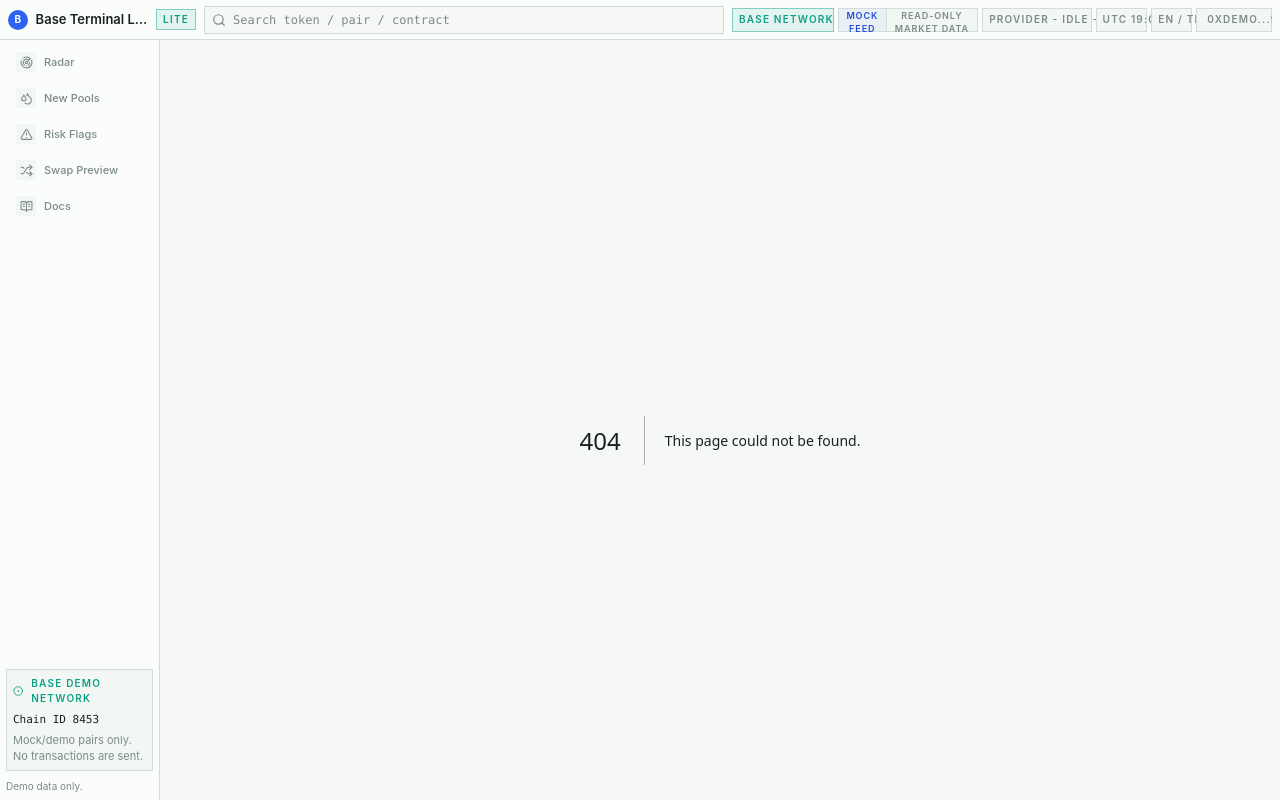
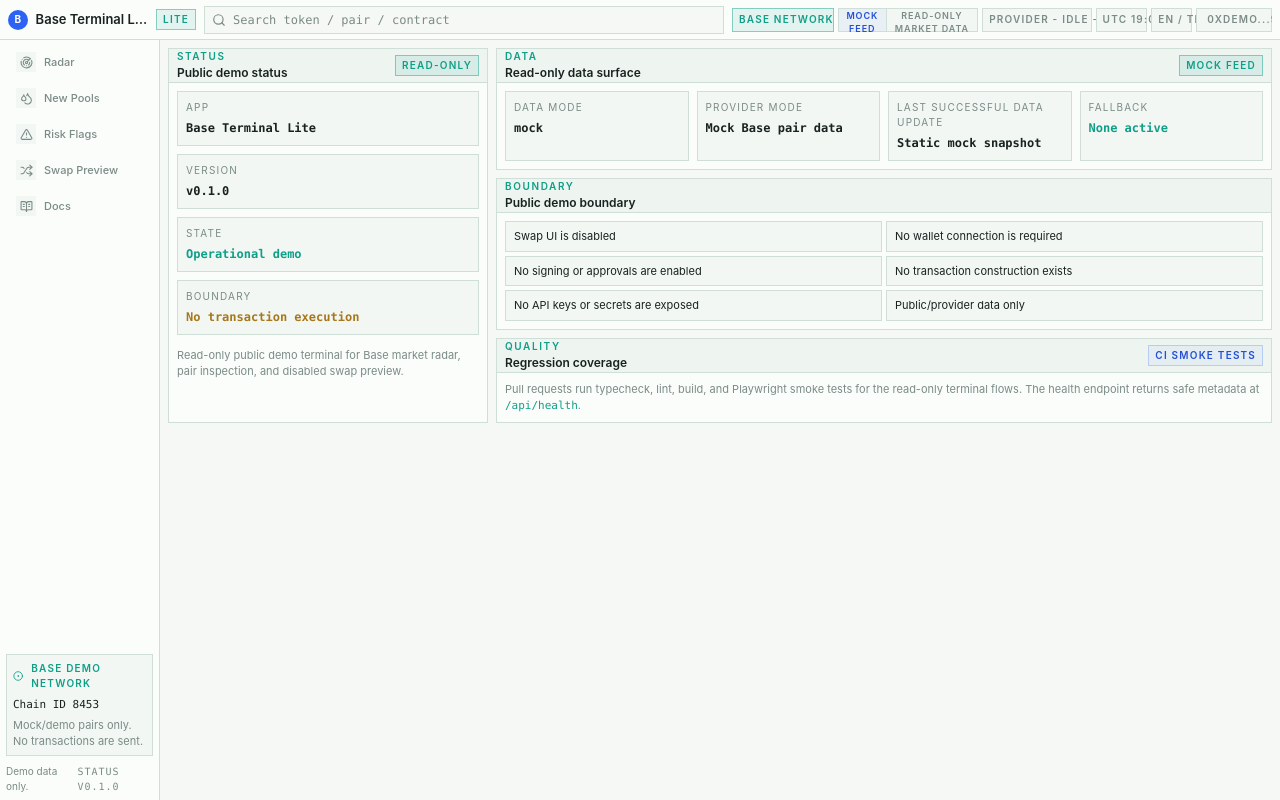
Before and after one commit to Edizemre1/base-market-terminal-lite, a Next.js app: page /status in a window 1280 px wide. Before the commit this address had no page. Built offline with nearby package versions, Linux system fonts and the light colour scheme.

Commit message:
Add public demo readiness surfaces

```diff
--- /dev/null
+++ b/src/app/api/health/route.ts
@@ -0,0 +1,14 @@
+import { NextResponse } from "next/server";
+import { APP_NAME, APP_VERSION } from "@/lib/appInfo";
+
+export const dynamic = "force-dynamic";
+
+export function GET() {
+  return NextResponse.json({
+    ok: true,
+    app: APP_NAME,
+    version: APP_VERSION,
+    timestamp: new Date().toISOString(),
+    readOnly: true
+  });
+}
--- a/src/app/layout.tsx
+++ b/src/app/layout.tsx
@@ -1,10 +1,28 @@
 import type { Metadata } from "next";
 import { AppShell } from "@/components/AppShell";
+import { APP_DESCRIPTION, APP_METADATA_TITLE, APP_NAME, APP_URL } from "@/lib/appInfo";
 import "./globals.css";
 
 export const metadata: Metadata = {
-  title: "Base Market Terminal Lite",
-  description: "Public demo market terminal for Base token discovery."
+  metadataBase: new URL(APP_URL),
+  title: {
+    default: APP_METADATA_TITLE,
+    template: `%s | ${APP_NAME}`
+  },
+  description: APP_DESCRIPTION,
+  applicationName: APP_NAME,
+  openGraph: {
+    title: APP_METADATA_TITLE,
+    description: APP_DESCRIPTION,
+    url: APP_URL,
+    siteName: APP_NAME,
+    type: "website"
+  },
+  twitter: {
+    card: "summary",
+    title: APP_METADATA_TITLE,
+    description: APP_DESCRIPTION
+  }
 };
 
 export default function RootLayout({
--- /dev/null
+++ b/src/app/status/page.tsx
@@ -0,0 +1,127 @@
+import type { Metadata } from "next";
+import Link from "next/link";
+import { StatusPill, TerminalPanel } from "@/components/TerminalWidgets";
+import { getMarketTerminalSnapshot, resolveUrlMarketDataMode } from "@/data/providers";
+import { APP_DESCRIPTION, APP_NAME, APP_VERSION } from "@/lib/appInfo";
+
+export const dynamic = "force-dynamic";
+
+export const metadata: Metadata = {
+  title: "Status",
+  description: `Public read-only demo status for ${APP_NAME}.`
+};
+
+type StatusPageProps = {
+  searchParams?: Promise<{
+    data?: string | string[];
+  }>;
+};
+
+export default async function StatusPage({ searchParams }: StatusPageProps) {
+  const params = await searchParams;
+  const mode = resolveUrlMarketDataMode(params?.data);
+  const snapshot = await getMarketTerminalSnapshot(mode);
+  const lastUpdate =
+    snapshot.generatedAt === "mock-static" ? "Static mock snapshot" : snapshot.generatedAt;
+
+  return (
+    <main className="min-h-[calc(100vh-40px)] bg-base-black p-2">
+      <section className="grid gap-2 xl:grid-cols-[320px_minmax(0,1fr)]">
+        <TerminalPanel
+          label="STATUS"
+          title="Public demo status"
+          meta={<StatusPill label="Read-only" />}
+        >
+          <div className="space-y-2">
+            <StatusRow label="App" value={APP_NAME} />
+            <StatusRow label="Version" value={`v${APP_VERSION}`} />
+            <StatusRow label="State" value="Operational demo" tone="mint" />
+            <StatusRow label="Boundary" value="No transaction execution" tone="amber" />
+          </div>
+          <p className="mt-3 text-[11px] leading-4 text-base-muted">{APP_DESCRIPTION}</p>
+        </TerminalPanel>
+
+        <div className="space-y-2">
+          <TerminalPanel
+            label="DATA"
+            title="Read-only data surface"
+            meta={<StatusPill label={snapshot.feedStatusLabel} tone="mint" />}
+          >
+            <div className="grid gap-2 md:grid-cols-2 xl:grid-cols-4">
+              <StatusRow label="Data mode" value={snapshot.mode} />
+              <StatusRow label="Provider mode" value={snapshot.providerName} />
+              <StatusRow label="Last successful data update" value={lastUpdate} />
+              <StatusRow
+                label="Fallback"
+                value={snapshot.fallbackReason ?? "None active"}
+                tone={snapshot.fallbackReason ? "amber" : "mint"}
+              />
+            </div>
+          </TerminalPanel>
+
+          <TerminalPanel label="BOUNDARY" title="Public demo boundary">
+            <div className="grid gap-1 md:grid-cols-2">
+              {[
+                "Swap UI is disabled",
+                "No wallet connection is required",
+                "No signing or approvals are enabled",
+                "No transaction construction exists",
+                "No API keys or secrets are exposed",
+                "Public/provider data only"
+              ].map((item) => (
+                <div
+                  key={item}
+                  className="border border-base-line bg-base-elevated px-2 py-1.5 text-[11px] text-base-text"
+                >
+                  {item}
+                </div>
+              ))}
+            </div>
+          </TerminalPanel>
+
+          <TerminalPanel
+            label="QUALITY"
+            title="Regression coverage"
+            meta={<StatusPill label="CI smoke tests" tone="blue" />}
+          >
+            <p className="text-[11px] leading-4 text-base-muted">
+              Pull requests run typecheck, lint, build, and Playwright smoke tests for the
+              read-only terminal flows. The health endpoint returns safe metadata at{" "}
+              <Link href="/api/health" className="font-mono text-base-mint hover:text-base-text">
+                /api/health
+              </Link>
+              .
+            </p>
+          </TerminalPanel>
+        </div>
+      </section>
+    </main>
+  );
+}
+
+function StatusRow({
+  label,
+  value,
+  tone = "default"
+}: {
+  label: string;
+  value: string;
+  tone?: "default" | "mint" | "amber";
+}) {
+  return (
+    <div className="border border-base-line bg-base-elevated p-2">
+      <p className="text-[10px] uppercase tracking-[0.12em] text-base-muted">{label}</p>
+      <p
+        className={
+          tone === "mint"
+            ? "mt-1 break-words font-mono text-[12px] font-semibold text-base-mint"
+            : tone === "amber"
+              ? "mt-1 break-words font-mono text-[12px] font-semibold text-base-amber"
+              : "mt-1 break-words font-mono text-[12px] font-semibold text-base-text"
+        }
+      >
+        {value}
+      </p>
+    </div>
+  );
+}
--- a/src/components/AppShell.tsx
+++ b/src/components/AppShell.tsx
@@ -18,6 +18,7 @@ import type { MarketDataMode } from "@/data/providers";
 import { formatCompactCurrency, cx } from "@/lib/format";
 import { TerminalSearchProvider, useTerminalSearch } from "@/components/TerminalSearchContext";
 import type { BasePair } from "@/types/baseTerminal";
+import { APP_VERSION } from "@/lib/appInfo";
 
 const navItems = [
   { href: "/", label: "Radar", icon: Radar, active: "/" },
@@ -102,7 +103,16 @@ export function AppShell({ children }: { children: ReactNode }) {
                 <SidebarNetworkCard />
               </Suspense>
             </div>
-            <p className="mt-2 text-[10px] text-base-muted">Demo data only.</p>
+            <div className="mt-2 flex items-center justify-between gap-2 text-[10px] text-base-muted">
+              <span>Demo data only.</span>
+              <Link
+                href="/status"
+                className="font-mono uppercase tracking-[0.1em] hover:text-base-mint"
+                data-testid="app-version-label"
+              >
+                Status v{APP_VERSION}
+              </Link>
+            </div>
           </div>
         </aside>
 
--- /dev/null
+++ b/src/lib/appInfo.ts
@@ -0,0 +1,7 @@
+export const APP_NAME = "Base Terminal Lite";
+export const APP_VERSION = "0.1.0";
+export const APP_URL = "https://base-market-terminal-lite-1stf8lo85-eddie0159.vercel.app/";
+export const APP_DESCRIPTION =
+  "Read-only public demo terminal for Base market radar, pair inspection, and disabled swap preview.";
+
+export const APP_METADATA_TITLE = "Base Terminal Lite | Read-Only Base Market Terminal Demo";
```
Also changed, not shown: 3 other files (tests, documents, lock files or other folders).
